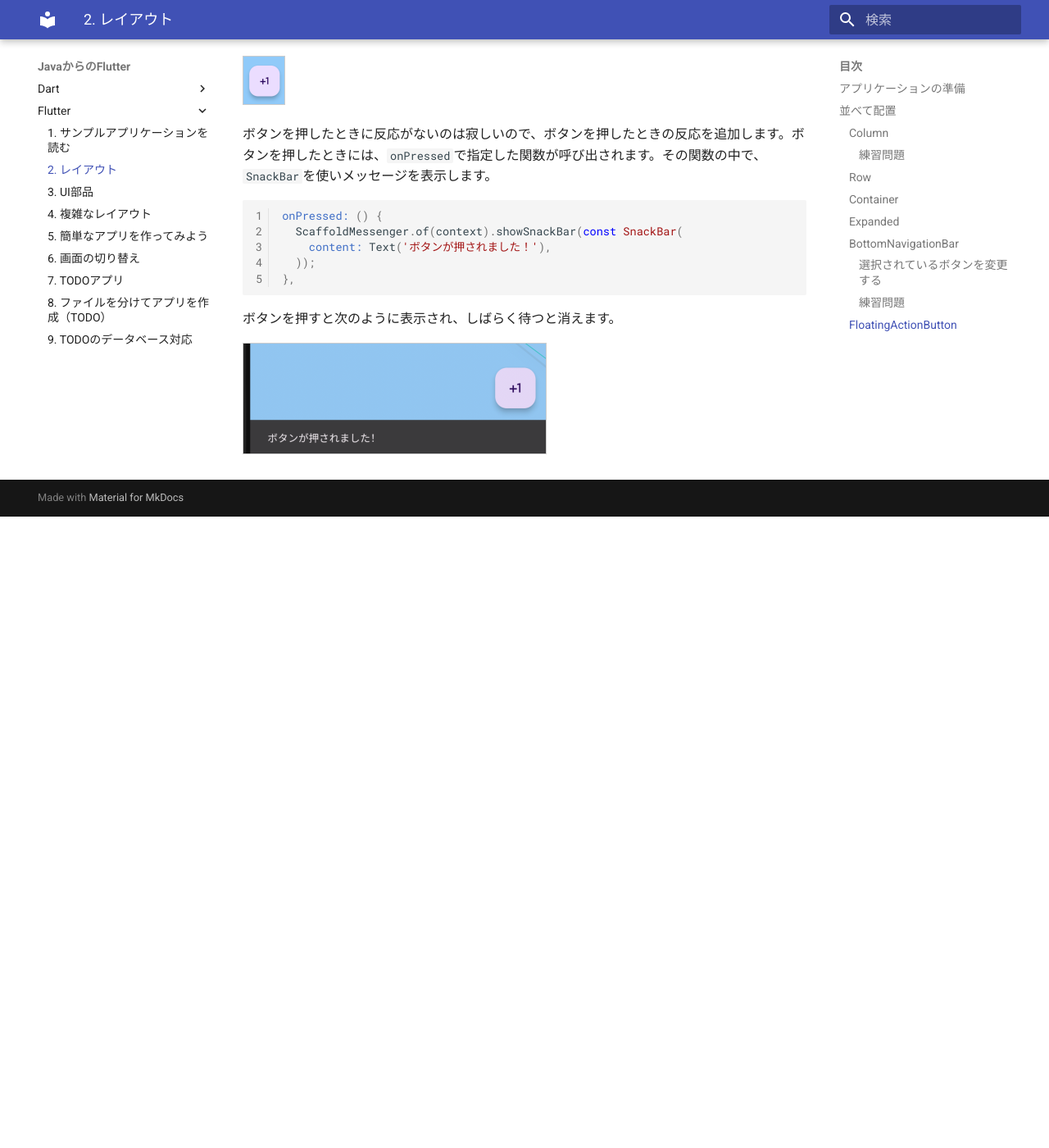
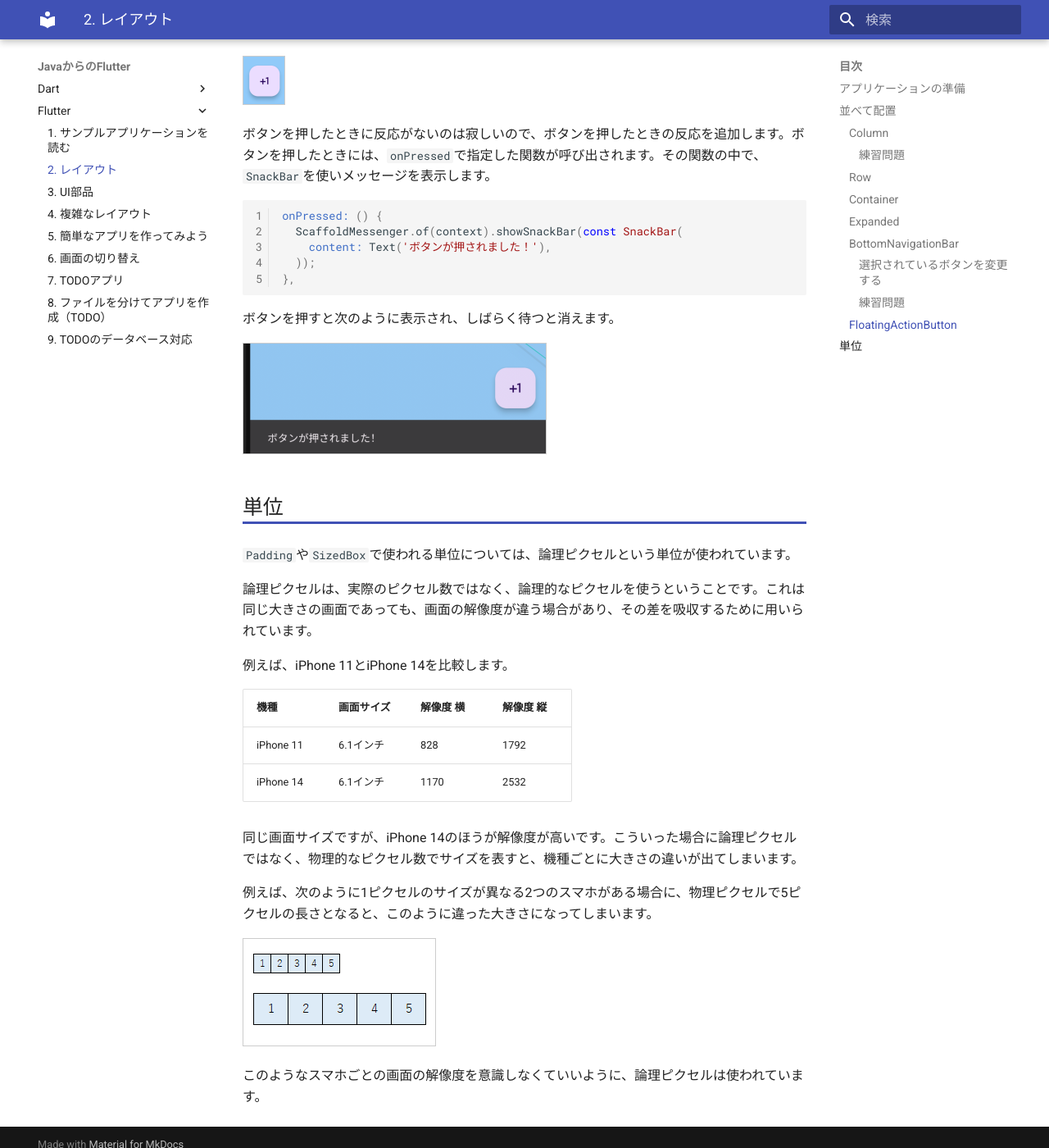
Before and after one commit to webarata3/doc-Flutter, an MkDocs documentation site: the page built from docs/flutter/02/index.md, in a window 1280 px wide and 1400 px high, scrolled down 16848 px. Shown: the whole window at 82% size. Built offline with MkDocs 1.6.1 and Material for MkDocs 9.7.7, drawn with Linux system fonts in a browser that asks for light colours; before the commit the page ends 17478 px from its top, so only the background shows below that.

Commit message:
単位の話を追加

```diff
--- a/docs/flutter/02/index.md
+++ b/docs/flutter/02/index.md
@@ -660,3 +660,24 @@ onPressed: () {
 ボタンを押すと次のように表示され、しばらく待つと消えます。
 
 ![SnackBar](image/03.webp)
+
+## 単位
+
+`Padding`や`SizedBox`で使われる単位については、論理ピクセルという単位が使われています。
+
+論理ピクセルは、実際のピクセル数ではなく、論理的なピクセルを使うということです。これは同じ大きさの画面であっても、画面の解像度が違う場合があり、その差を吸収するために用いられています。
+
+例えば、iPhone 11とiPhone 14を比較します。
+
+| 機種 | 画面サイズ | 解像度 横 | 解像度 縦 |
+|-|-|-|-|
+| iPhone 11 | 6.1インチ | 828 | 1792 |
+| iPhone 14 | 6.1インチ | 1170 | 2532 |
+
+同じ画面サイズですが、iPhone 14のほうが解像度が高いです。こういった場合に論理ピクセルではなく、物理的なピクセル数でサイズを表すと、機種ごとに大きさの違いが出てしまいます。
+
+例えば、次のように1ピクセルのサイズが異なる2つのスマホがある場合に、物理ピクセルで5ピクセルの長さとなると、このように違った大きさになってしまいます。
+
+![](image/unit01.webp)
+
+このようなスマホごとの画面の解像度を意識しなくていいように、論理ピクセルは使われています。
```
Also changed, not shown: docs/flutter/02/image/unit01.webp (added).
